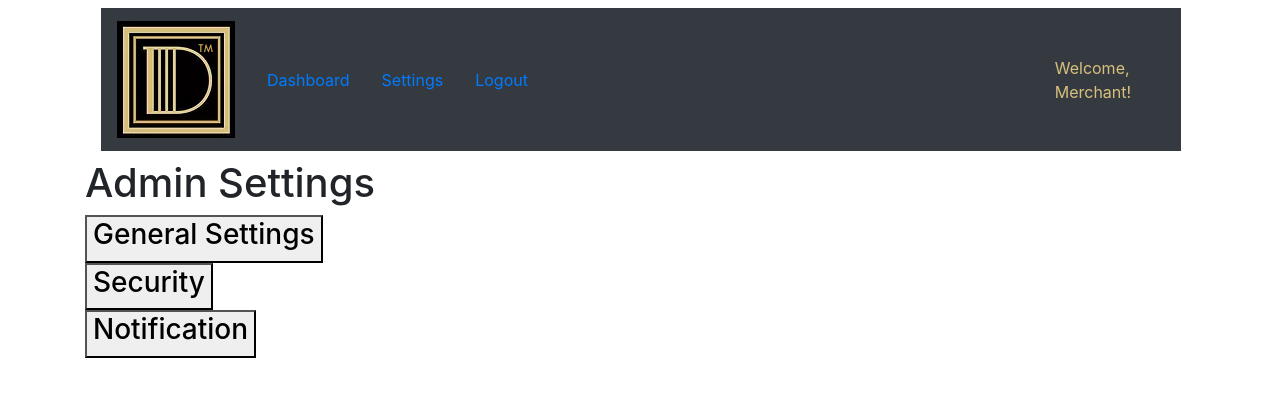
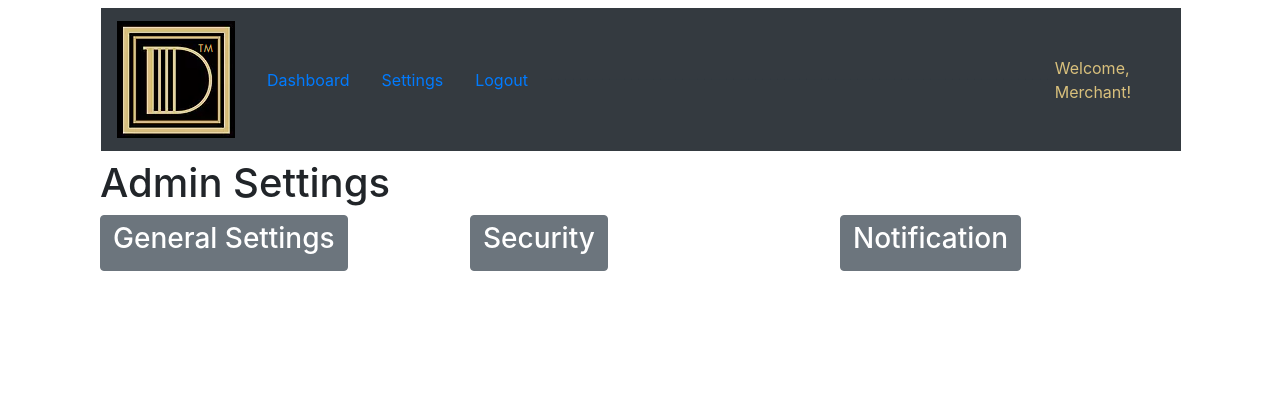
Before and after one commit to whitedadam/dickerdashboardapp, a React (Create React App) app: page /settings in a window 1280 px wide. Shown: the top 396 px of the page. Built offline with nearby package versions, Linux system fonts and the light colour scheme.

Commit message:
Added toggle to Change Password/Security on Settings Page
- When you click the security button in the settings page, you can toggle the reset password module.
- Worked with Avery to accomplish this.

Co-Authored-By: Avery <221774+Avery@users.noreply.github.com>

```diff
--- a/src/CreateAccount/CreateAccount.js
+++ b/src/CreateAccount/CreateAccount.js
@@ -1,5 +1,5 @@
 import React from "react";
-import {Button, Form, Input, Label, NavLink} from "reactstrap";
+import {Button, Form, Input, Label} from "reactstrap";
 import {Col, Container, Row} from 'reactstrap';
 
 class CreateAccount extends React.Component {
--- a/src/Reset/Reset.js
+++ b/src/Reset/Reset.js
@@ -1,5 +1,5 @@
 import React from "react";
-import {Button, Form, FormGroup, Input, Label, NavLink} from "reactstrap";
+import {Button, Form, FormGroup, Input, Label} from "reactstrap";
 import {Col, Container, Row} from 'reactstrap';
 
 class Reset extends React.Component{
--- a/src/Settings/Settings.js
+++ b/src/Settings/Settings.js
@@ -1,5 +1,7 @@
 import React from 'react';
-import { Container } from "reactstrap";
+import {Button, Col, Container, Row} from "reactstrap";
+import Reset from "../Reset";
+
 class Settings extends React.Component {
 
     constructor(props) {
@@ -9,6 +11,7 @@ class Settings extends React.Component {
             isGeneralSetting: false,
             isSecurity: false,
             isNotification: false,
+            resetHidden: true
         };
         this.handleClickGeneralSettings = this.handleClickGeneralSettings.bind(this);
         this.handleClickSecurity = this.handleClickSecurity.bind(this);
@@ -23,9 +26,8 @@ class Settings extends React.Component {
     }
 
     handleClickSecurity() {
-        this.setState({userOption: 'Security', isSecurity: true});
-        window.alert('Update or Change password: \n\n' +
-            'Please type in your email to prompt the system to send a reset password email: \n');
+        this.setState({userOption: 'Security', isSecurity: true, resetHidden: (!this.state.resetHidden)});
+        console.log(this.state.resetHidden);
     }
 
     handleClickNotification() {
@@ -35,24 +37,36 @@ class Settings extends React.Component {
 
     render() {
         return (
-            <div className="Settings">
+            <Container className="Settings">
                 <h1>Admin Settings</h1>
-                <div className="NavigationGeneralSettings">
-                    <button  className="GeneralSettingsButton" onClick={this.handleClickGeneralSettings}>
-                        <h3> General Settings </h3>
-                    </button>
-                </div>
-                <div className="NavigationSecurity">
-                    <button className="SecurityButton" onClick={this.handleClickSecurity}>
-                        <h3> Security </h3>
-                    </button>
-                </div>
-                <div className="NavigationNotification">
-                    <button className="NotificationButton" onClick={this.handleClickNotification}>
-                        <h3> Notification </h3>
-                    </button>
-                </div>
-            </div>
+                <Row>
+                    <Col className="NavigationGeneralSettings">
+                        <Button  className="GeneralSettingsButton" onClick={this.handleClickGeneralSettings}>
+                            <h3> General Settings </h3>
+                        </Button>
+                    </Col>
+                    <Col className="NavigationSecurity">
+                        <Button className="SecurityButton" onClick={this.handleClickSecurity}>
+                            <h3> Security </h3>
+                        </Button>
+                    </Col>
+                    <Col className="NavigationNotification">
+                        <Button className="NotificationButton" onClick={this.handleClickNotification}>
+                            <h3> Notification </h3>
+                        </Button>
+                    </Col>
+                </Row>
+                <Row>
+                    <Col> </Col>
+                    <Col>
+                        <div className={'ResetModule'} hidden={this.state.resetHidden}>
+                            <p>This is where module hiding</p>
+                            <Reset />
+                        </div>
+                    </Col>
+                    <Col> </Col>
+                </Row>
+            </Container>
         );
     }
 }
```
